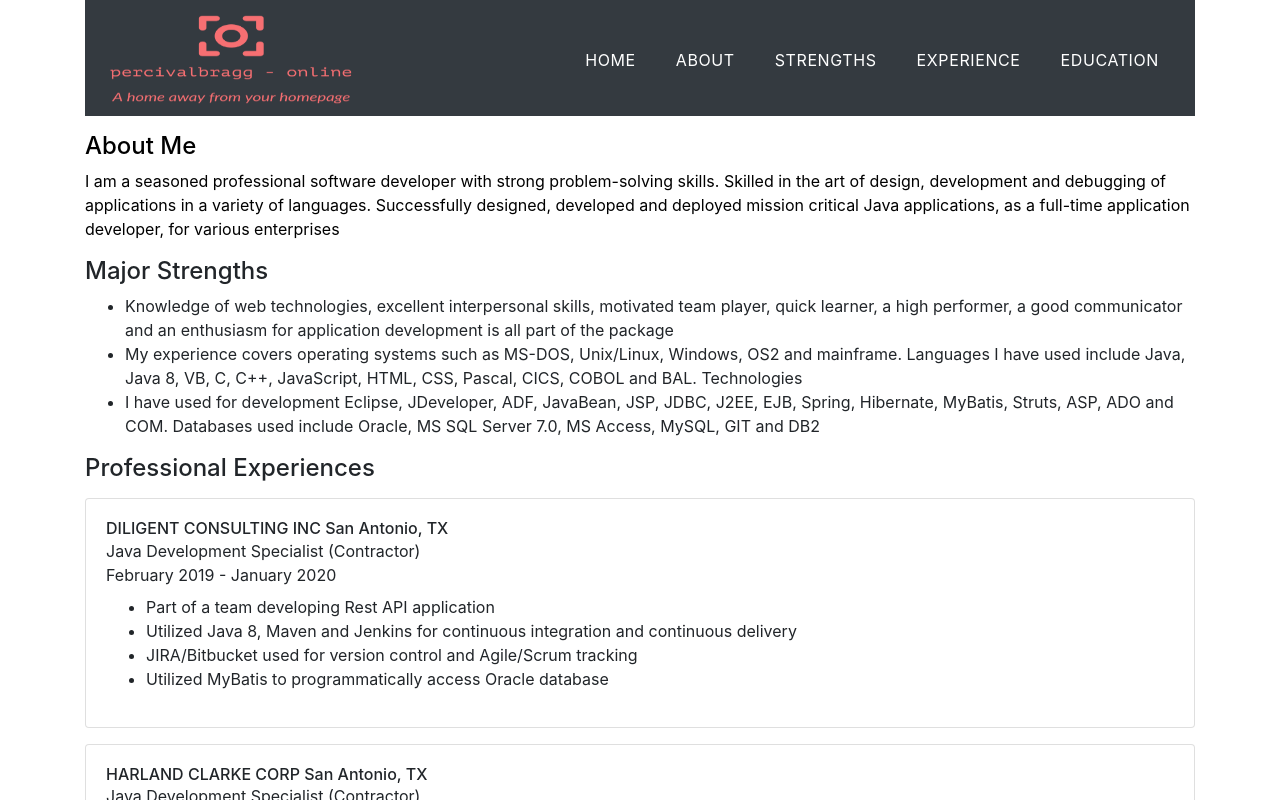
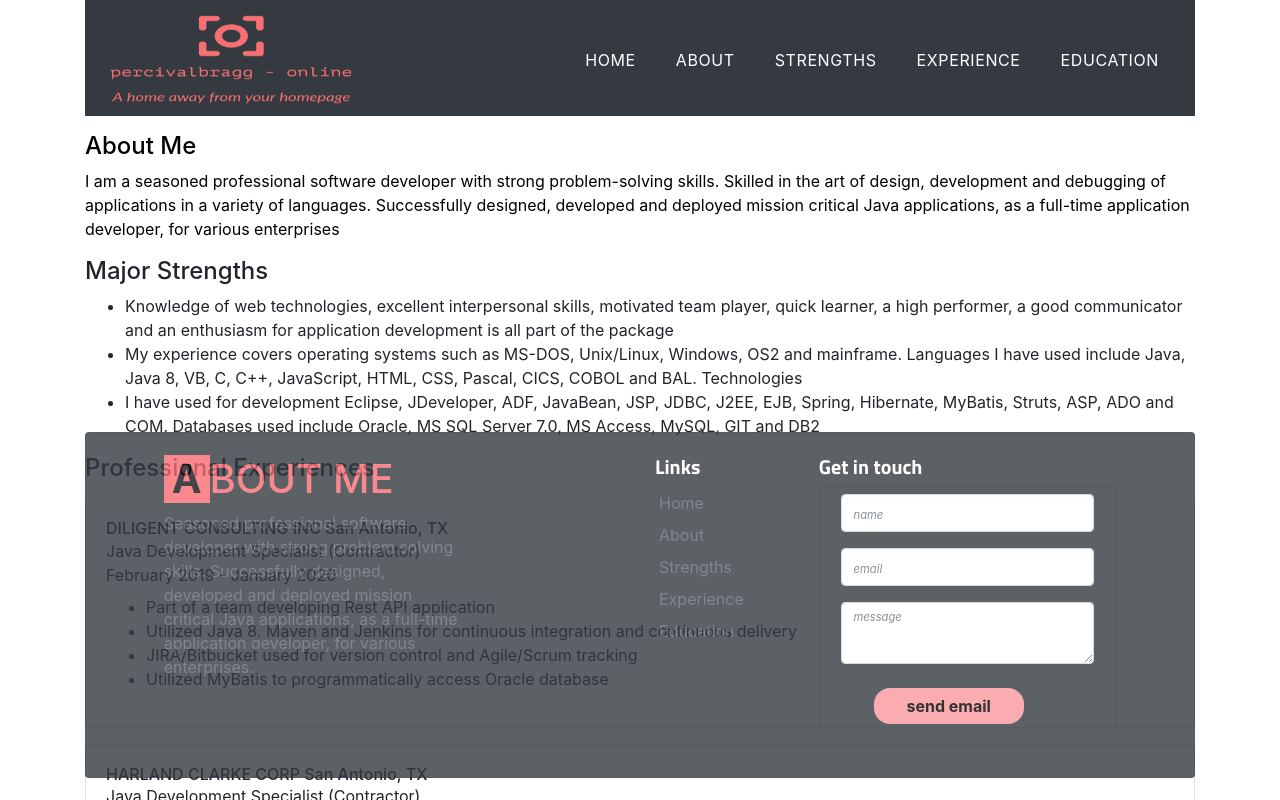
Before and after one commit to percivalbragg/angular-portfolio-project, an Angular app: page / in a window 1280 px wide. Shown: the top 800 px of the page. Built offline with nearby package versions, Linux system fonts and the light colour scheme.

Commit message:
fixed footer overlapping end of page

```diff
--- a/src/app/app.component.html
+++ b/src/app/app.component.html
@@ -1,4 +1,4 @@
-<div class="container">
+<div id="home" class="container">
   <nav class="navbar navbar-expand-lg navbar-dark bg-dark">
     <a class="navbar-brand" href="#"
       ><img class="logo" src="./assets/logo.png" alt="logo..."
--- a/src/app/certification/certification.component.css
+++ b/src/app/certification/certification.component.css
@@ -0,0 +1,3 @@
+.certification {
+  padding-bottom: 30rem;
+}
--- a/src/app/certification/certification.component.html
+++ b/src/app/certification/certification.component.html
@@ -1,4 +1,4 @@
-<div class="container about my-3">
+<div class="container certification my-3">
   <h4 class="heading">Certifications</h4>
   <div *ngFor="let certification of certifications">
     <h6 class="mb-0">{{ certification.certificate | uppercase }}</h6>
--- a/src/app/footer/footer.component.css
+++ b/src/app/footer/footer.component.css
@@ -3,6 +3,12 @@
 .container {
   opacity: 0.8;
 }
+
+.footer {
+  height: 20rem;
+  max-height: 20rem;
+}
+
 ::placeholder {
   font-style: italic;
   font-size: 70%;
--- a/src/app/footer/footer.component.html
+++ b/src/app/footer/footer.component.html
@@ -1,4 +1,4 @@
-<div class="container my-1">
+<div class="container footer fixed-bottom mb-5">
   <div class="card bg-dark">
     <div class="row mb-4">
       <div class="col-md-4 col-sm-11 col-xs-11">
@@ -24,10 +24,11 @@
       <div class="col-md-2 col-sm-4 col-xs-4">
         <h5 class="heading">Links</h5>
         <ul>
+          <li><a href="#home">Home</a></li>
           <li><a href="#about">About</a></li>
           <li><a href="#strengths">Strengths</a></li>
           <li><a href="#experience">Experience</a></li>
-          <li><a href="#Education">Education</a></li>
+          <li><a href="#education">Education</a></li>
         </ul>
       </div>
       <div class="col-md-4 col-sm-4 col-xs-4">
```
